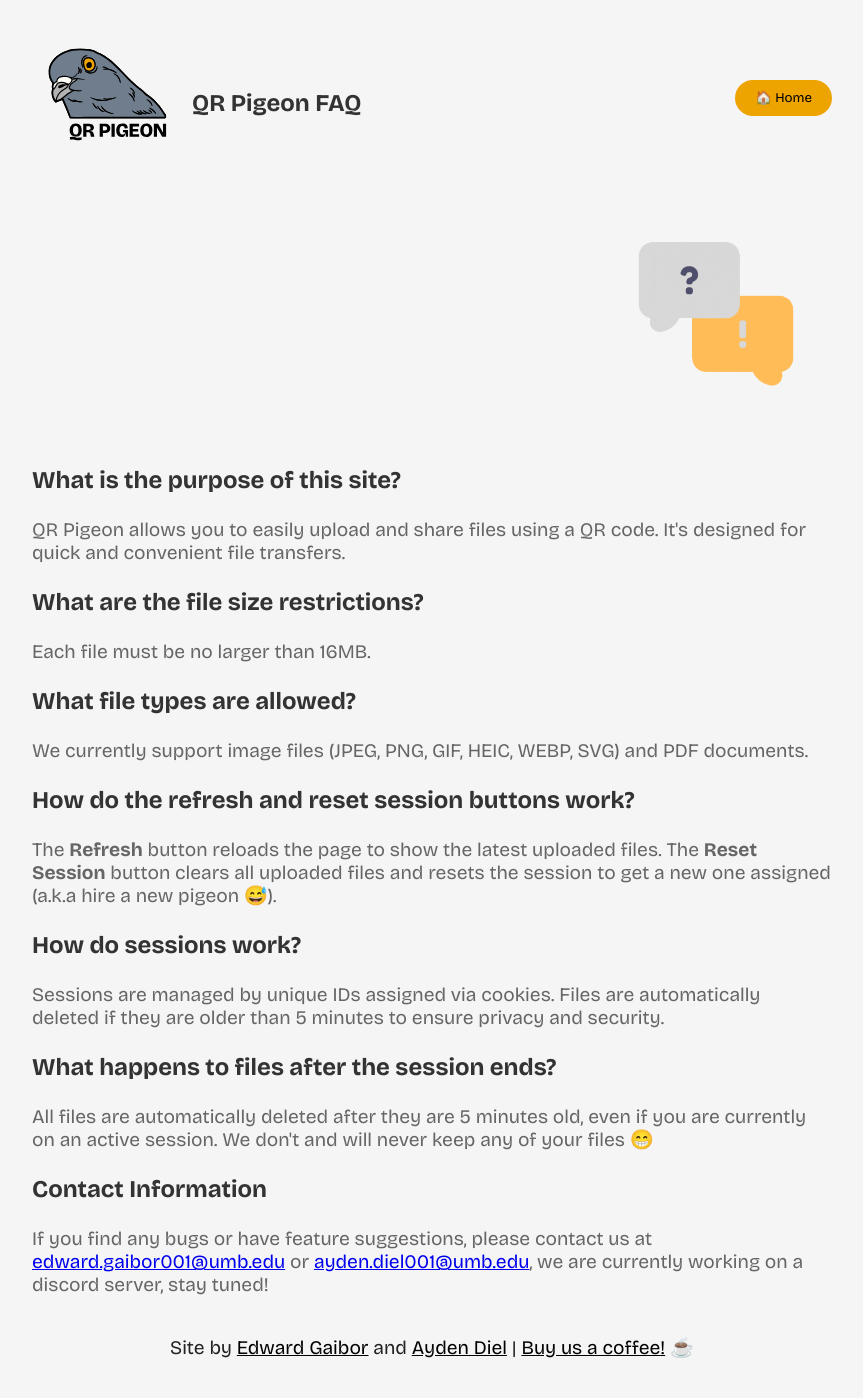
After one commit to leiDnedyA/qr-image-drop, a Flask app: page /faq in a window 1280 px wide. The commit adds this page. Shown: the whole page, without its empty margins (208-1071 px from the left). Run offline with Flask 3, Linux system fonts and the light colour scheme.

Commit message:
fix(ui): Add more information to UI #54

```diff
--- a/app.py
+++ b/app.py
@@ -179,6 +179,10 @@ def upload_file():
         # Return the upload page
     return render_template('upload.html')
 
+@app.route('/faq', methods=['GET'])
+def faq():
+    return render_template('faq.html')
+
 @app.route('/session_links', methods=['GET'])
 def get_session_links():
     session_id = request.args.get('session_id')
--- a/static/css/style.css
+++ b/static/css/style.css
@@ -454,3 +424,38 @@ footer {
     height: 100px;
   }
 }
+
+.faq-banner {
+  max-width: 100%;
+  height: auto;
+  margin-bottom: 20px;
+}
+
+.nav-link {
+  color: #000;
+  margin: 0 10px;
+  text-decoration: none;
+  font-size: 1.2em;
+}
+
+.nav-link:hover {
+  text-decoration: underline;
+}
+
+.faq-section {
+  margin-top: 40px;
+}
+
+.faq-item {
+  margin-bottom: 20px;
+}
+
+.faq-item h3 {
+  font-size: 1.5em;
+  color: #333;
+}
+
+.faq-item p {
+  font-size: 1.2em;
+  color: #666;
+}
--- /dev/null
+++ b/templates/faq.html
@@ -0,0 +1,65 @@
+<!DOCTYPE html>
+<html lang="en">
+<head>
+  <meta charset="UTF-8">
+  <title>FAQ - QR Pigeon</title>
+  <meta name="viewport" content="width=device-width, initial-scale=1.0">
+  <link rel="stylesheet" href="static/css/style.css">
+  <link rel="icon" href="static/assets/favicon.png">
+  <link rel="stylesheet" href="https://cdnjs.cloudflare.com/ajax/libs/font-awesome/5.15.3/css/all.min.css">
+  <script data-name="BMC-Widget" data-cfasync="false" src="https://cdnjs.buymeacoffee.com/1.0.0/widget.prod.min.js" data-id="qrpigeon" data-description="Support me on Buy me a coffee!" data-message="" data-color="#FF813F" data-position="Right" data-x_margin="18" data-y_margin="18"></script>
+</head>
+<body>
+  <div class="container">
+    <header>
+      <div class="logo-title">
+        <img src="/static/assets/logo.svg" alt="Logo" class="logo" />
+        <div>
+          <h1>QR Pigeon FAQ</h1>
+        </div>
+      </div>
+      <div class="buttons">
+        <a style="margin-top: 5%;" href="/"><button>🏠 Home</button></a>
+      </div>
+    </header>
+    <main>
+      <section class="faq-section">
+        <img src="/static/assets/faqbanneranimated.gif" alt="FAQ Banner" class="faq-banner" />
+        <div class="faq-item">
+          <h3>What is the purpose of this site?</h3>
+          <p>QR Pigeon allows you to easily upload and share files using a QR code. It's designed for quick and convenient file transfers.</p>
+        </div>
+        <div class="faq-item">
+          <h3>What are the file size restrictions?</h3>
+          <p>Each file must be no larger than 16MB.</p>
+        </div>
+        <div class="faq-item">
+          <h3>What file types are allowed?</h3>
+          <p>We currently support image files (JPEG, PNG, GIF, HEIC, WEBP, SVG) and PDF documents.</p>
+        </div>
+        <div class="faq-item">
+          <h3>How do the refresh and reset session buttons work?</h3>
+          <p>The <b>Refresh</b> button reloads the page to show the latest uploaded files. The <b>Reset Session</b> button clears all uploaded files and resets the session to get a new one assigned (a.k.a hire a new pigeon 😅).</p>
+        </div>
+        <div class="faq-item">
+          <h3>How do sessions work?</h3>
+          <p>Sessions are managed by unique IDs assigned via cookies. Files are automatically deleted if they are older than 5 minutes to ensure privacy and security.</p>
+        </div>
+        <div class="faq-item">
+          <h3>What happens to files after the session ends?</h3>
+          <p>All files are automatically deleted after they are 5 minutes old, even if you are currently on an active session. We don't and will never keep any of your files 😁</p>
+        </div>
+        <div class="faq-item">
+          <h3>Contact Information</h3>
+          <p>If you find any bugs or have feature suggestions, please contact us at <a href="mailto:edward.gaibor001@umb.edu">edward.gaibor001@umb.edu</a> or <a href="mailto:ayden.diel001@umb.edu">ayden.diel001@umb.edu</a>, we are currently working on a discord server, stay tuned!</p>
+        </div>
+      </section>
+    </main>
+    <footer>
+      <p id="footer-text">
+        Site by <a href="https://edwardgaibor.me/" style="color: #000">Edward Gaibor</a> and <a href="https://www.aydendiel.dev/" style="color: #000">Ayden Diel</a> | <a href="https://www.buymeacoffee.com/qrpigeon" style="color: #000">Buy us a coffee!</a> ☕
+      </p>
+    </footer>
+  </div>
+</body>
+</html>
```
Also changed, not shown: other parts of static/css/style.css (+0 -30 lines), templates/index.html (+8 -34 lines), static/assets/faqbanner.svg (added), static/assets/faqbanneranimated.gif (added).
